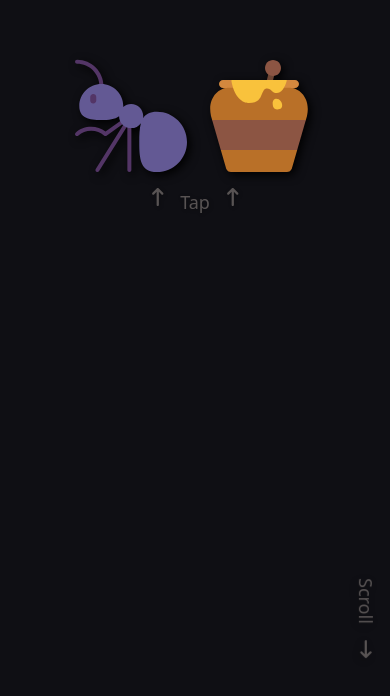
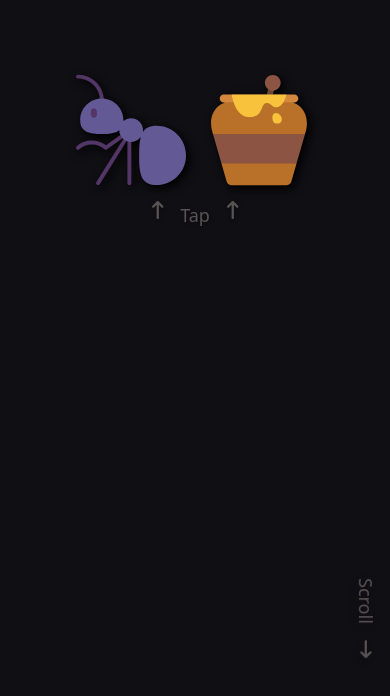
Before and after one commit to Drakarta/portfolio, an Astro site in the folder frontend/: page / in a window 390 px wide. Shown: the part 292-988 px from the top of the page. Built offline with nearby package versions, Linux system fonts and the light colour scheme; Astro itself is replaced by a stand-in of ours.

Commit message:
mobile view improvement

```diff
--- a/frontend/src/components/sections/HomeSection.tsx
+++ b/frontend/src/components/sections/HomeSection.tsx
@@ -21,11 +21,10 @@ function HomeSection() {
 	const firstActivate = useStore($firstActivate);
 	return (
 		<>
-			<div className="flex h-screen flex-col items-center justify-center">
 			{isMobile ? (
-					<>
+				<div className="grid h-screen grid-cols-3 grid-rows-9">
 					<div
-							className="flex cursor-pointer justify-center"
+						className="col-start-1 col-end-4 row-start-5 flex cursor-pointer justify-center"
 						onClick={() => {
 							$nameActive.set(!nameActive);
 							$firstActivate.set(true);
@@ -45,7 +44,7 @@ function HomeSection() {
 						/>
 					</div>
 					<motion.div
-							className="pointer-events-none relative top-6 flex justify-center gap-4 text-lg opacity-30"
+						className="pointer-events-none relative top-6 col-start-2 row-start-6 flex justify-center gap-4 text-lg opacity-30"
 						style={{ filter: "drop-shadow(1px 1px 2px black)" }}
 						initial={false}
 						animate={firstActivate ? { opacity: 0 } : "initial"}
@@ -58,7 +57,7 @@ function HomeSection() {
 						onClick={() => {
 							$nameActive.set(!nameActive);
 						}}
-							className="relative -top-6 flex cursor-pointer justify-center overflow-hidden px-1.5 text-6xl"
+						className="relative col-start-1 col-end-4 row-start-6 row-end-8 m-2 flex max-h-20 w-fit cursor-pointer justify-center justify-self-center overflow-hidden px-1.5 text-6xl"
 						style={{ lineHeight: "normal", letterSpacing: "-0.025em" }}
 						initial={{ height: "0px" }}
 						animate={nameActive ? { height: "auto" } : "initial"}
@@ -98,14 +97,13 @@ function HomeSection() {
 							y
 						</div>
 					</motion.div>
-					</>
+				</div>
 			) : (
-					<>
+				<div className="flex h-screen flex-col items-center justify-center">
 					<AntHoney />
 					<NameHoverIndicator />
-					</>
+				</div>
 			)}
-			</div>
 			<ScrollIndicator />
 		</>
 	);
--- a/frontend/src/pages/index.astro
+++ b/frontend/src/pages/index.astro
@@ -1,6 +1,4 @@
 ---
-import { $isMobile } from "../resources/store.ts";
-
 import Layout from "../layouts/Layout.astro";
 import HomeSection from "../components/sections/HomeSection.tsx";
 ---
--- a/frontend/src/resources/store.ts
+++ b/frontend/src/resources/store.ts
@@ -1,6 +1,4 @@
 import { atom, } from "nanostores";
-
-
 
 export const $isMobile = atom<boolean>(false);
 export const $nameActive = atom<boolean>(false);
```
Lines whose indentation alone changed are shown as unchanged.
